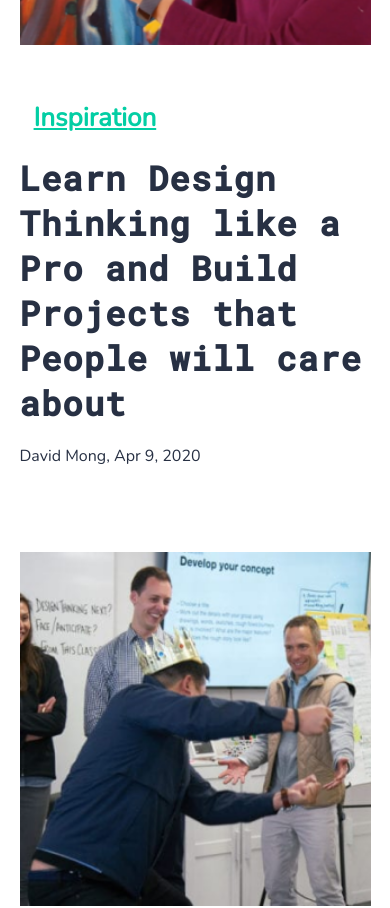
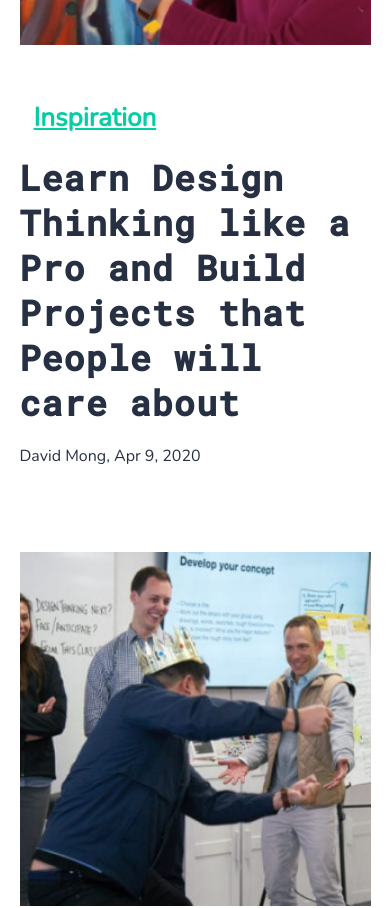
Before and after one commit to MiracleUFO/learnable, a React (Create React App) app: page /Journal in a window 390 px wide. Shown: the part 2180-3088 px from the top of the page. Built offline with nearby package versions, Linux system fonts and the light colour scheme.

Commit message:
Mobile UI style tweak redo v1

```diff
--- a/src/index.css
+++ b/src/index.css
@@ -1930,6 +1930,14 @@ blockquote {
 	}
 }
 
+@media screen and (max-width: 800px) and (max-height: 1000px) {
+	#journalGrid h1 {
+		color: #273043;
+		font-size: 9vw;
+	}
+}
+
+
 @media screen and (max-width: 800px) and (min-height: 1000px) {
 	#journalGrid img {
     width: 55%;
```
